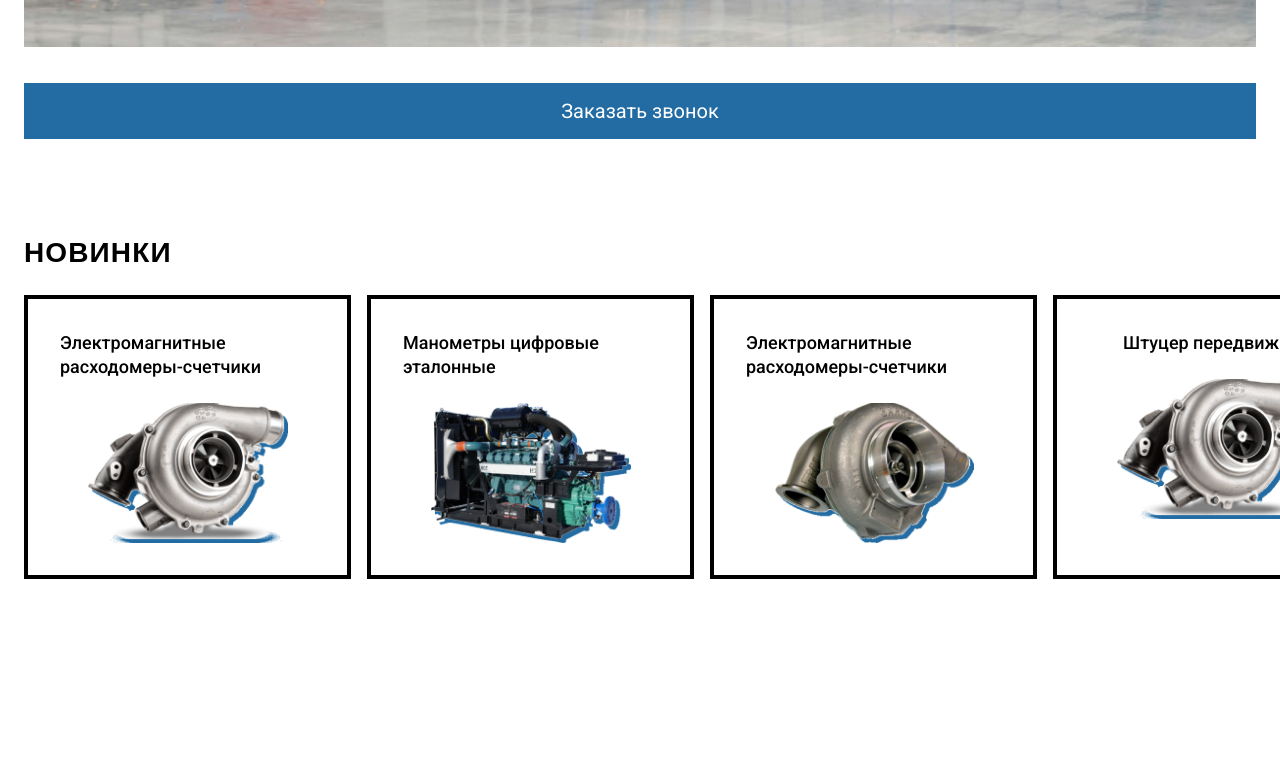
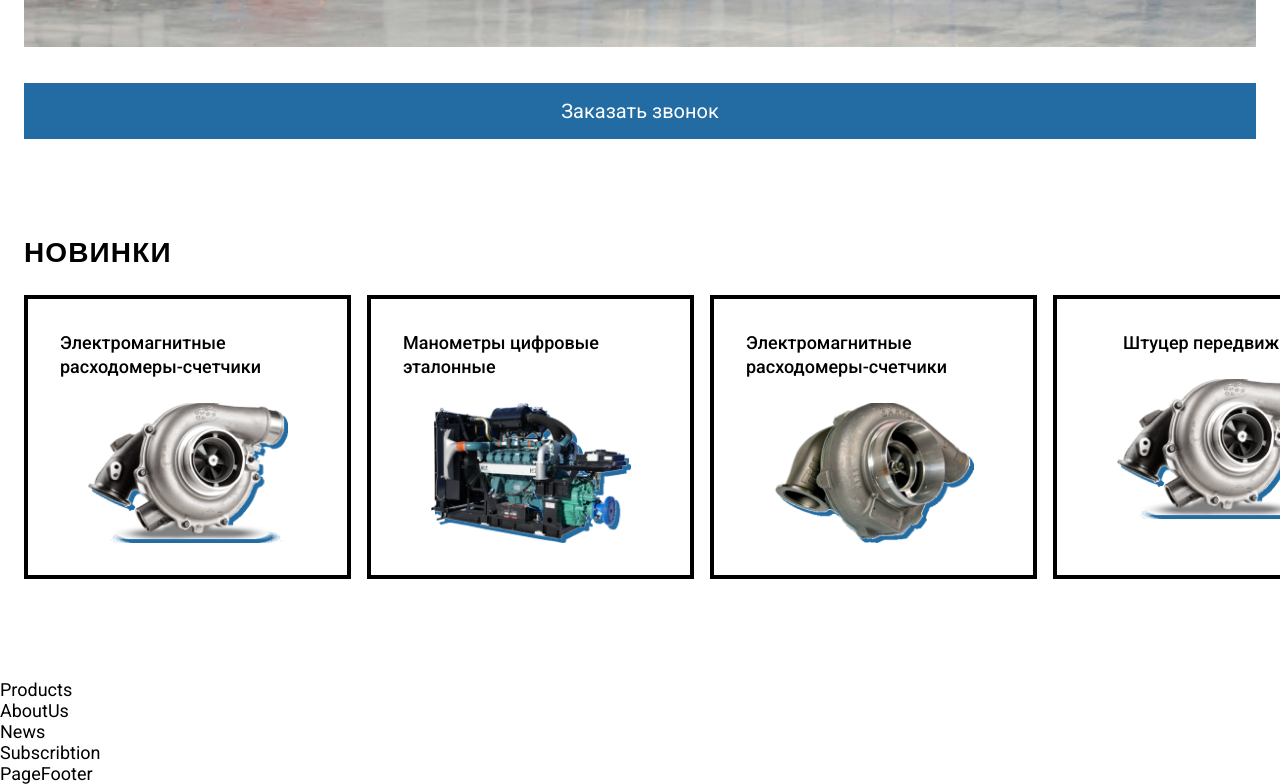
Before and after one commit to nobidina/pioner, a Vue app: page / in a window 1280 px wide. Shown: the part 1045-1829 px from the top of the page. Before the commit the page ends 1624 px from the top, so only its background shows below. Built offline with nearby package versions, Linux system fonts and the light colour scheme; a web font is replaced by a local one.

Commit message:
add AboutUs, News, PageFooter, Products, Subscribtion

```diff
--- a/src/App.vue
+++ b/src/App.vue
@@ -3,20 +3,35 @@
     <PageHeader :menu="menu" :phone="phone" :region="region" @pick="changeRegion"/>
     <Hero />
     <NewProducts />
+    <Products />
+    <AboutUs />
+    <News />
+    <Subscribtion />
+    <PageFooter />
   </div>
 </template>
 
 <script>
+import AboutUs from './components/sections/AboutUs.vue';
 import Hero from './components/sections/Hero.vue';
 import NewProducts from './components/sections/NewProducts.vue';
+import News from './components/sections/News.vue';
+import PageFooter from './components/sections/PageFooter.vue';
 import PageHeader from './components/sections/PageHeader.vue';
+import Products from './components/sections/Products.vue';
+import Subscribtion from './components/sections/Subscribtion.vue';
 
 export default {
   name: 'App',
   components: {
+    AboutUs,
     Hero,
     NewProducts,
+    News,
+    PageFooter,
     PageHeader,
+    Products,
+    Subscribtion,
   },
   data: () => ({
     menu: [
--- /dev/null
+++ b/src/components/Sections/AboutUs.vue
@@ -0,0 +1,28 @@
+<template>
+  <div class="about-us">
+    AboutUs
+  </div>
+</template>
+
+<script>
+
+export default {
+  name: 'AboutUs',
+  components: {
+  },
+  props: {
+  },
+  data: () => ({
+  }),
+  methods: {
+  },
+};
+</script>
+
+<style scoped lang="less">
+@import "../../less/variables.less";
+@import "../../less/mixins.less";
+
+  .about-us {
+  }
+</style>
--- /dev/null
+++ b/src/components/Sections/News.vue
@@ -0,0 +1,28 @@
+<template>
+  <div class="news">
+    News
+  </div>
+</template>
+
+<script>
+
+export default {
+  name: 'News',
+  components: {
+  },
+  props: {
+  },
+  data: () => ({
+  }),
+  methods: {
+  },
+};
+</script>
+
+<style scoped lang="less">
+@import "../../less/variables.less";
+@import "../../less/mixins.less";
+
+  .news {
+  }
+</style>
--- /dev/null
+++ b/src/components/Sections/PageFooter.vue
@@ -0,0 +1,28 @@
+<template>
+  <div class="page-footer">
+    PageFooter
+  </div>
+</template>
+
+<script>
+
+export default {
+  name: 'PageFooter',
+  components: {
+  },
+  props: {
+  },
+  data: () => ({
+  }),
+  methods: {
+  },
+};
+</script>
+
+<style scoped lang="less">
+@import "../../less/variables.less";
+@import "../../less/mixins.less";
+
+  .page-footer {
+  }
+</style>
--- /dev/null
+++ b/src/components/Sections/Products.vue
@@ -0,0 +1,28 @@
+<template>
+  <div class="products">
+    Products
+  </div>
+</template>
+
+<script>
+
+export default {
+  name: 'Products',
+  components: {
+  },
+  props: {
+  },
+  data: () => ({
+  }),
+  methods: {
+  },
+};
+</script>
+
+<style scoped lang="less">
+@import "../../less/variables.less";
+@import "../../less/mixins.less";
+
+  .products {
+  }
+</style>
--- /dev/null
+++ b/src/components/Sections/Subscribtion.vue
@@ -0,0 +1,28 @@
+<template>
+  <div class="subscribtion">
+    Subscribtion
+  </div>
+</template>
+
+<script>
+
+export default {
+  name: 'Subscribtion',
+  components: {
+  },
+  props: {
+  },
+  data: () => ({
+  }),
+  methods: {
+  },
+};
+</script>
+
+<style scoped lang="less">
+@import "../../less/variables.less";
+@import "../../less/mixins.less";
+
+  .subscribtion {
+  }
+</style>
```
